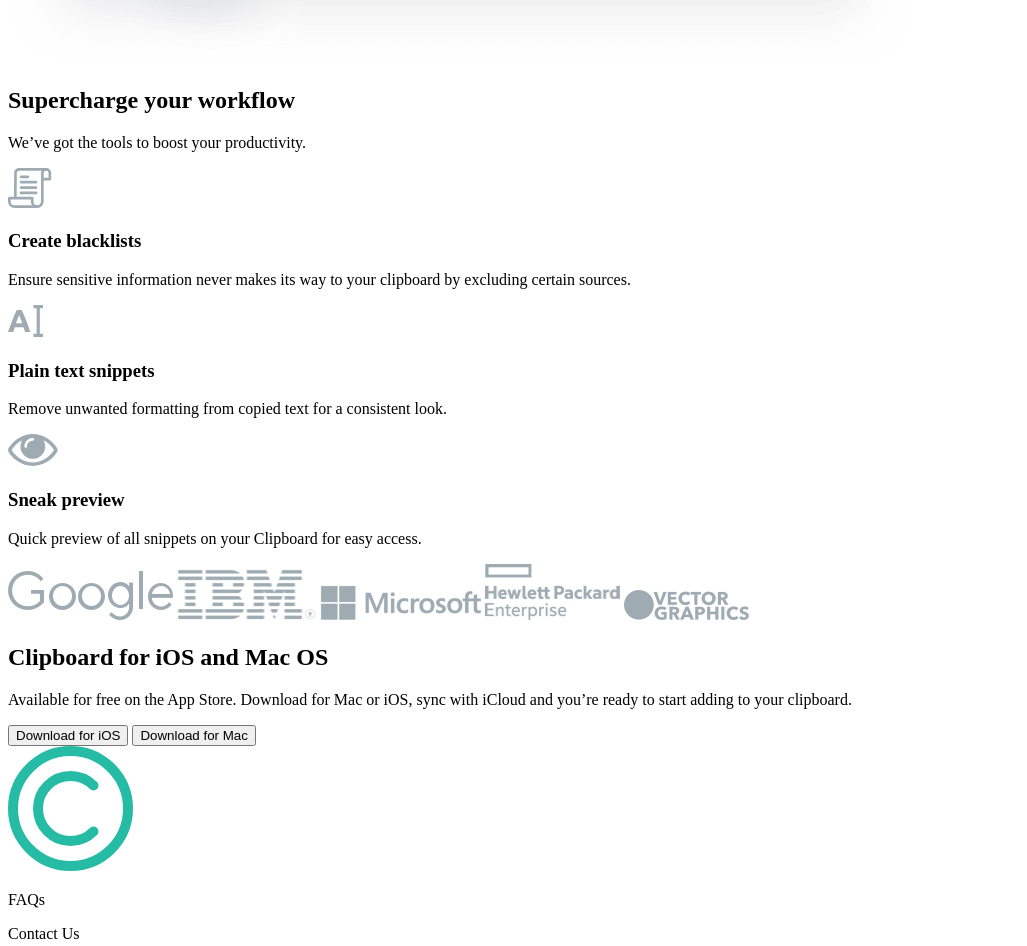
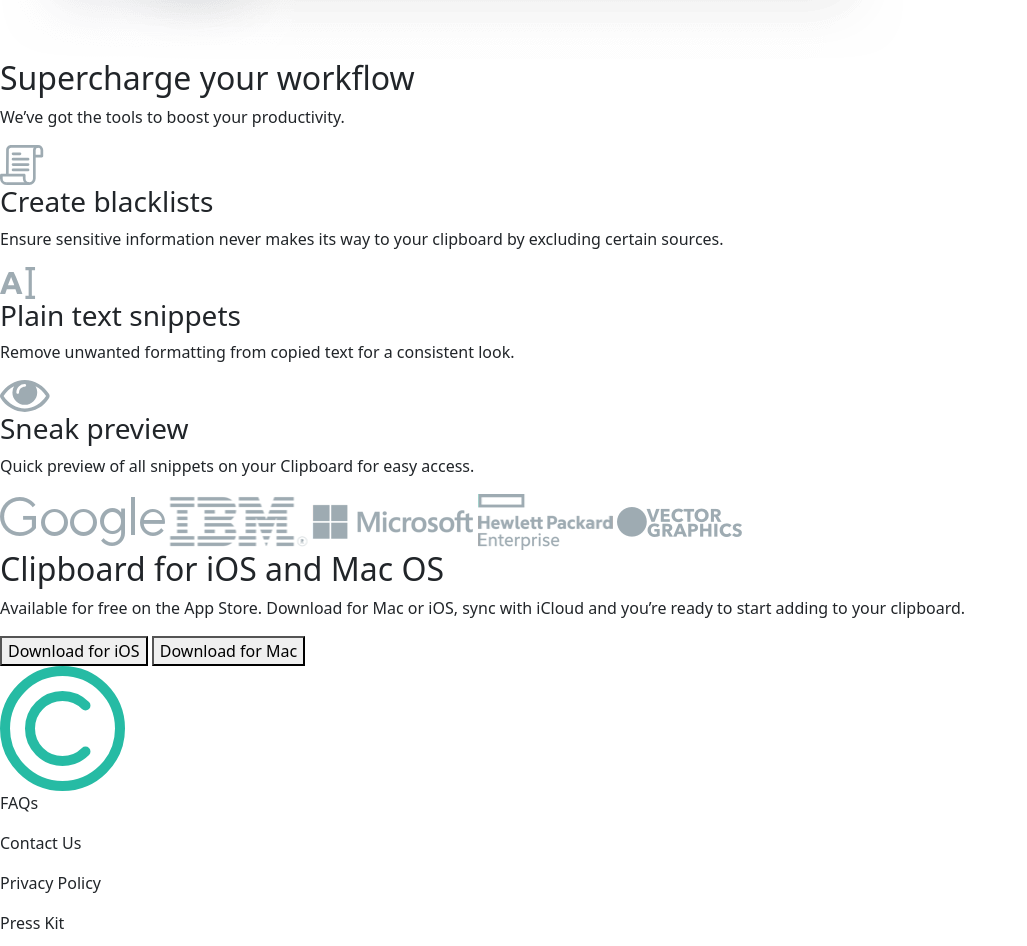
Before and after one commit to Jcrosdale/sba-3, a plain HTML site: page index.html in a window 1280 px wide. Shown: the part 1781-2727 px from the top of the page, without its empty margins (0-1027 px from the left). Drawn offline with nearby package versions, Linux system fonts and the light colour scheme.

Commit message:
Added Bootstrap and CSS file

```diff
--- a/index.html
+++ b/index.html
@@ -14,6 +14,10 @@
     .attribution a { color: hsl(228, 45%, 44%); }
   </style>
 
+  <link href="https://cdn.jsdelivr.net/npm/bootstrap@5.3.0/dist/css/bootstrap.min.css" rel="stylesheet">
+  <script src="https://cdn.jsdelivr.net/npm/bootstrap@5.3.0/dist/js/bootstrap.bundle.min.js"></script>
+
+  <link href="style.css" rel="stylesheet"</link>
 </head>
 <body>
   <section class="section-one">
```
